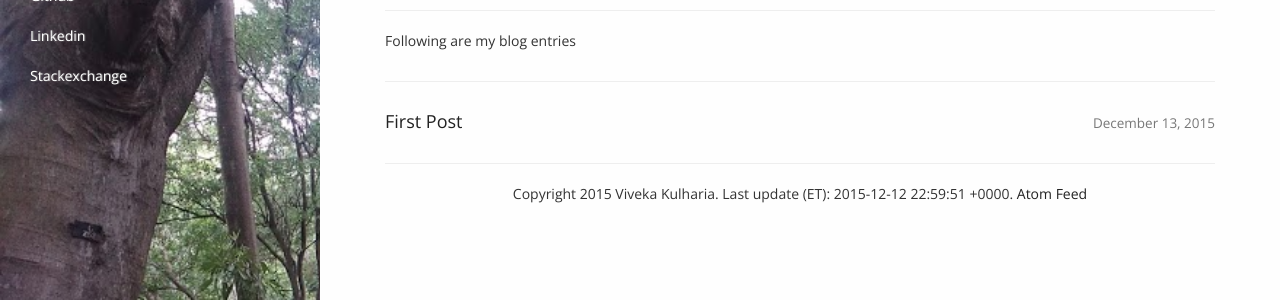
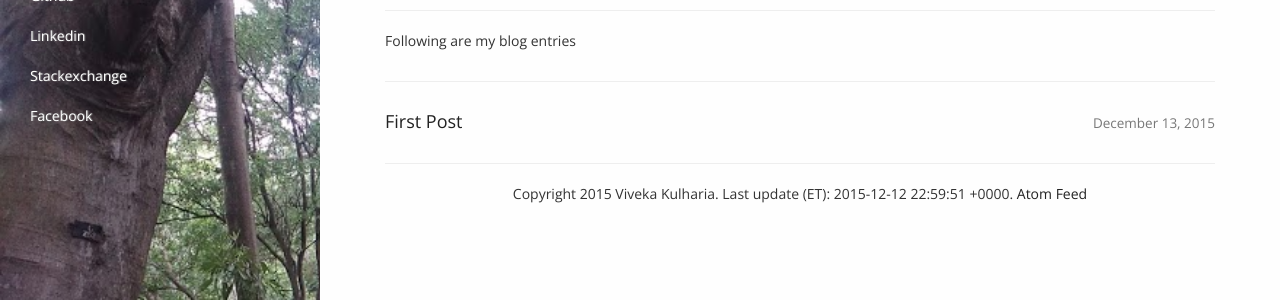
Before and after one commit to vivkul/vivkul.github.io, a Jekyll site: the page built from index.md, in a window 1280 px wide. Shown: the part 134-434 px from the top of the page. Built offline with Jekyll 4.4.1, drawn with Linux system fonts in a browser that asks for light colours; nearby versions of some CDN libraries.

Commit message:
facebook added

```diff
--- a/_config.yml
+++ b/_config.yml
@@ -16,6 +16,7 @@ author:
     math: 255054
     overall: 3340670
   bitbucket: vivkul
+  facebook: vivekakulharia
 
 unused:
 research:
--- a/_layouts/base.html
+++ b/_layouts/base.html
@@ -204,6 +204,9 @@
                         <li><a href="https://stackexchange.com/users/{{ site.author.se.overall }}?tab=accounts"> Stackexchange</a></li>
                       {% endif %}
                     {% endif %}
+		    {% if site.author.facebook %}
+		    	<li><a href="http://facebook.com/{{ site.author.facebook }}">Facebook</a></li>
+		    {% endif %}
                     <!--<li>  <a href="/research.html">Research</a></li>
                     <li>  <a href="/publications.html">Publications</a></li>-->
 
```
